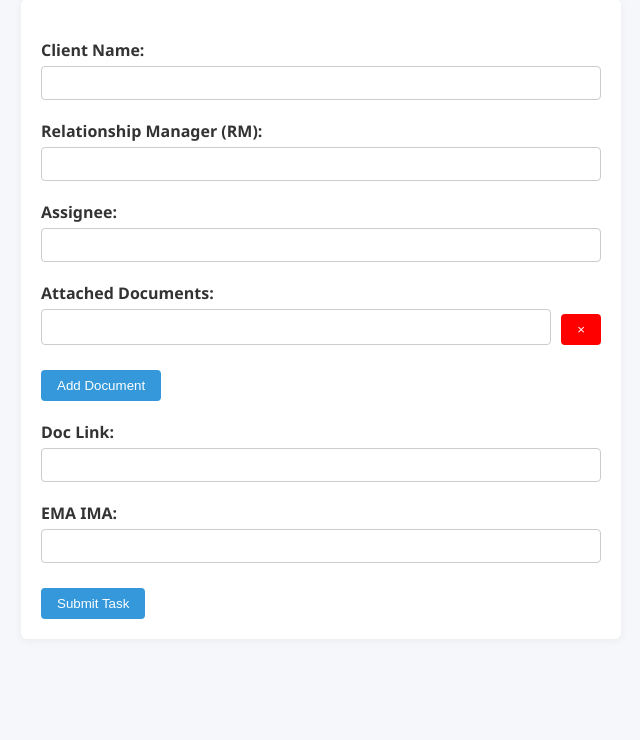
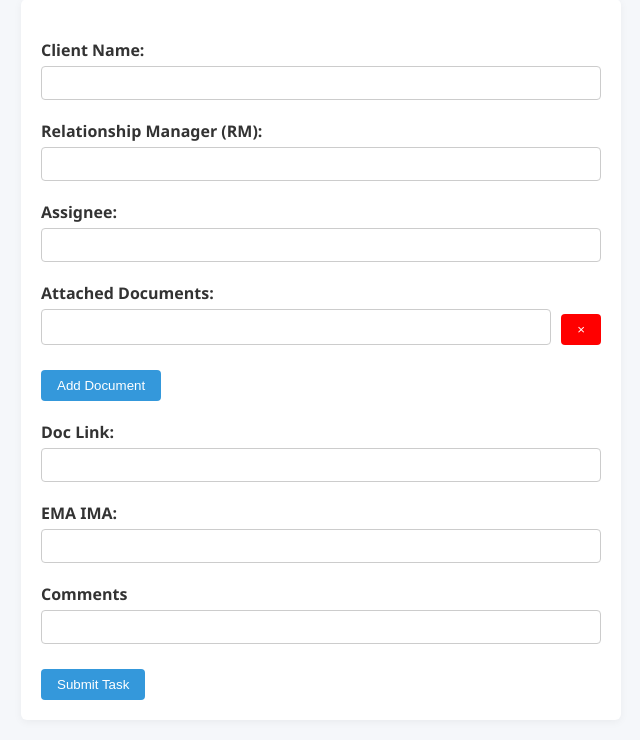
Before and after one commit to Remusseah/Client_interface, a Flask app: page /add_task in a window 1280 px wide. Shown: the part 135-875 px from the top of the page, without its empty margins (319-959 px from the left). Before the commit the page ends 754 px from the top, so only its background shows below. Run offline with Flask 3, Linux system fonts and the light colour scheme; some libraries are stand-ins or nearby versions.

Commit message:
thingysss

```diff
--- a/app.py
+++ b/app.py
@@ -636,11 +636,11 @@ def submit_task():
             print(col)
         cur.execute("""
             INSERT INTO tasks (
-                client_name, rm, documents, doc_link, ema_ima,assigned_to, assigned_from
-            ) VALUES (%s, %s, %s, %s, %s, %s, %s)
+                client_name, rm, documents, doc_link, ema_ima,assigned_to, assigned_from, comments
+            ) VALUES (%s, %s, %s, %s, %s, %s, %s, %s)
         """, (
             client_name, rm, documents, doc_link, ema_ima,
-            assigned_to, assigned_from
+            assigned_to, assigned_from, comments
         ))
 
         conn.commit()
--- a/templates/add_task.html
+++ b/templates/add_task.html
@@ -82,6 +82,11 @@
         <input type="text" name="ema_ima" id="ema_ima">
       </div>
 
+      <div class="form-group">
+        <label for="comments">Comments</label>
+        <input type="text" name="comments" id="comments">
+      </div>
+
       <button type="submit">Submit Task</button>
     </form>
   </div>
--- a/templates/to_do.html
+++ b/templates/to_do.html
@@ -112,6 +112,7 @@
             <p><strong>Doc Link:</strong> <a href="{{ task.doc_link }}" target="_blank">{{ task.doc_link }}</a></p>
             <p><strong>EMA/IMA:</strong> <a href="{{ task.ema_ima }}" target="_blank">{{ task.ema_ima }}</a></p>
             <p><strong>Status:</strong> {{ task.completion_status }}</p>
+            <p><strong>Comments:</strong> {{ task.completion_status }}</p>
           </div>
         </div>
 
```
